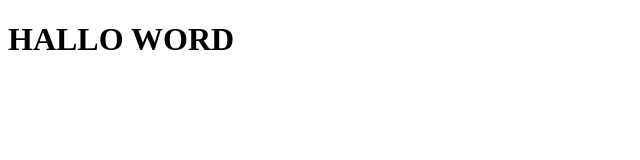
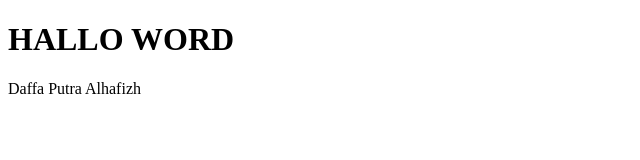
Before and after one commit to daffa-putra/Latihan-Github, a plain HTML site: page index.html in a window 1280 px wide. Shown: the whole page, without its empty margins (0-640 px from the left). Drawn offline with Linux system fonts and the light colour scheme.

Commit message:
Second Commit

```diff
--- a/index.html
+++ b/index.html
@@ -7,5 +7,6 @@
 </head>
 <body>
 <H1>HALLO WORD</H1>
+<p>Daffa Putra Alhafizh</p>
 </body>
 </html>
```
